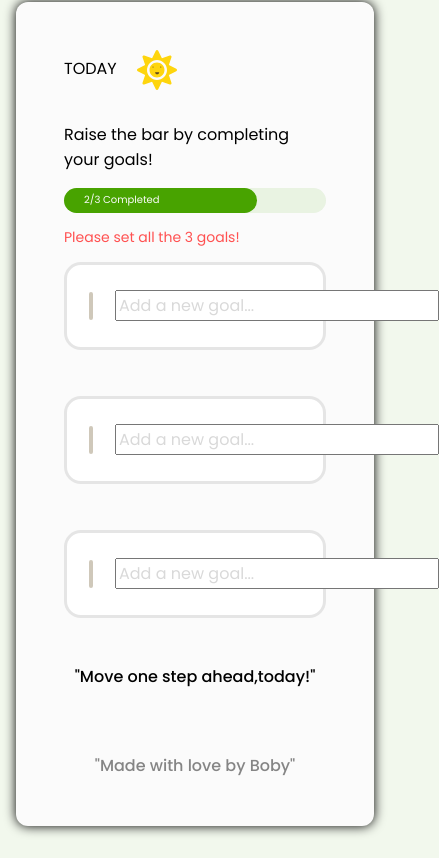
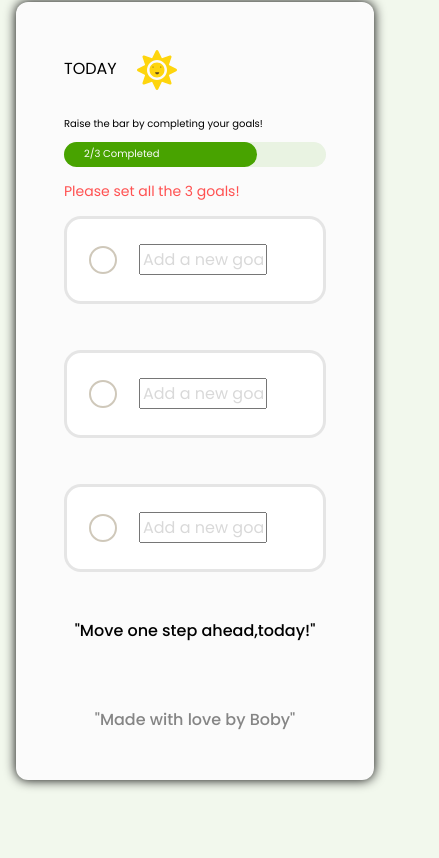
Before and after one commit to adipiboby/focus-today, a plain HTML site: page index.html in a window 390 px wide. Shown: the part 89-947 px from the top of the page, 439 px wide, since content can reach past the window. After the commit the page ends 901 px from the top, so only its background shows below. Drawn offline with Linux system fonts and the light colour scheme.

Commit message:
first commit

```diff
--- a/index.css
+++ b/index.css
@@ -104,4 +104,10 @@ progress{
 .background{
     padding:15px 32px
 }
+.goal-input{
+    width: 120px ;
 }
+.progress-label{
+    font-size:10px
+}
+}
```
